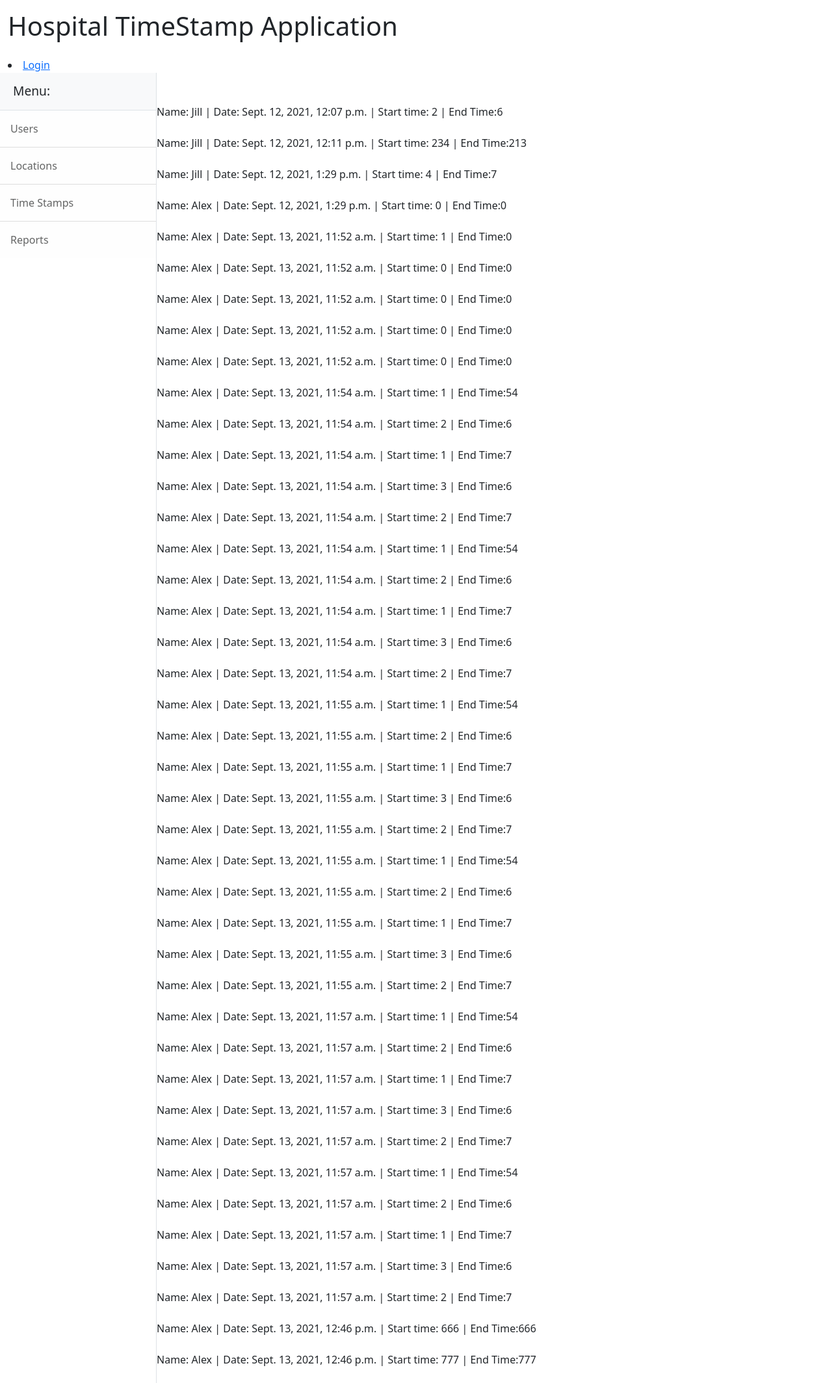
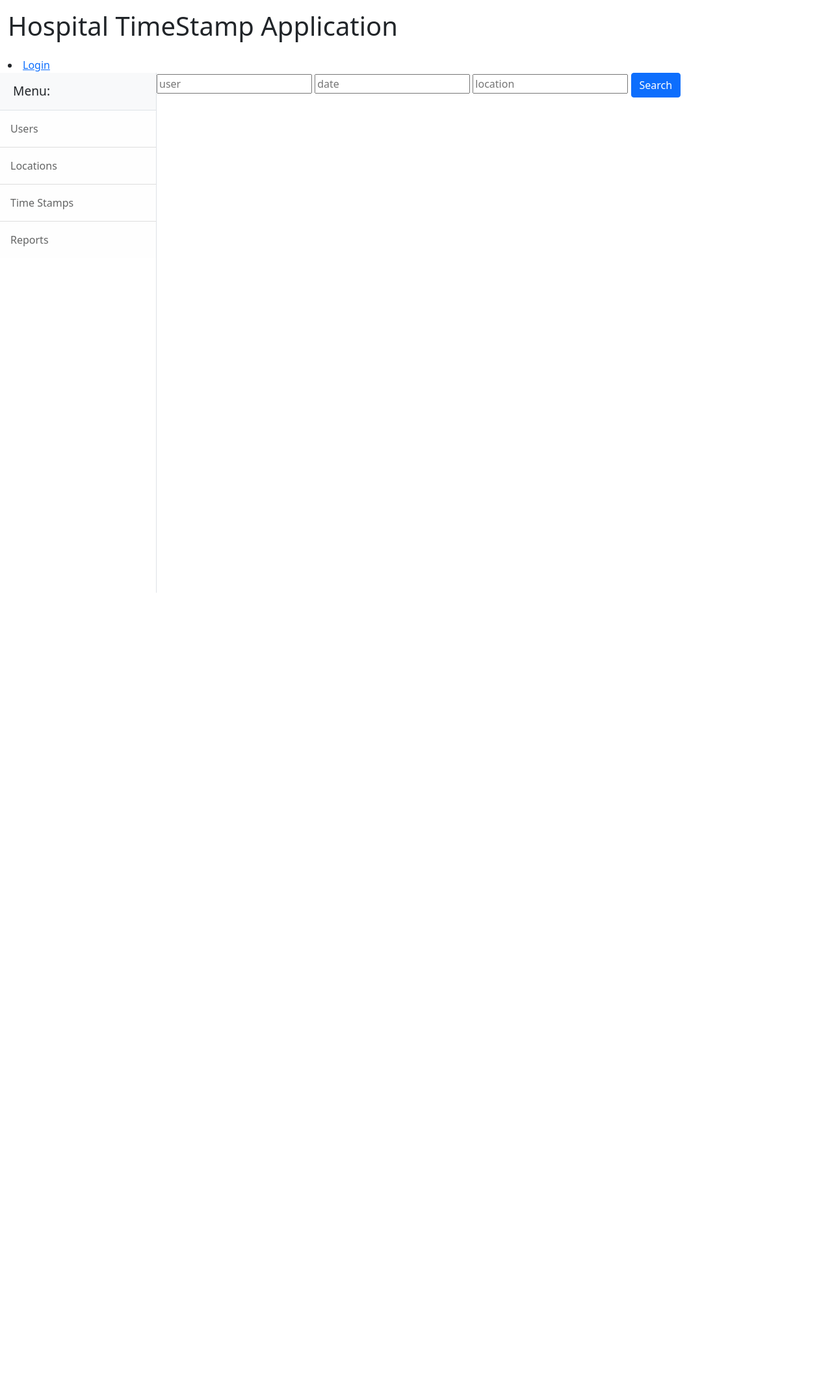
Before and after one commit to cee-vance/DoctorTimesheetManagement, a Django app: page /core/reports/ in a window 1280 px wide. Shown: the whole page at 65% size. After the commit the page ends 912 px from the top, so only its background shows below. Run offline with Django 3.2, Linux system fonts and the light colour scheme; data comes from the database, SQL or seed files in the repository; some libraries are stand-ins or nearby versions.

Commit message:
added some filters for reports.html , user, date, location

```diff
--- a/core/templates/reports.html
+++ b/core/templates/reports.html
@@ -1,13 +1,25 @@
 {% extends 'main.html'%}
 
 {% block content %}
+<div>
 
 
-    <br>{% if workentries %}
-        {% for entry in workentries %}
+    <form method = "GET" action=".">
+         <input type="search" name="doctor_id" placeholder="user"/>
+    <input type="search" name="date" placeholder="date"/>
+    <input type="search" name="location" placeholder="location" />
+
+<button type="submit" class="btn btn-primary">Search</button>
+         </form>
+    <ul>
+        {% for entry in entries %}
+        <li>
             <br>Name: {{ entry.doctor_id }} | Date: {{ entry.date }} | Start time: {{ entry.start_time }} | End Time:{{ entry.end_time }}</br>
-        {% endfor %}
-    {% endif %}</br>
+        </li>
+            {% endfor %}
+  </ul>
 
 
+</div>
+
 {% endblock content %}
--- a/core/urls.py
+++ b/core/urls.py
@@ -1,8 +1,9 @@
 from . import views
 from django.urls import path, re_path
-from core.views import admin_main, users_page, locations_page, reports_page, \
+from core.views import admin_main, users_page, locations_page, \
     DoctorCreateView, DoctorDetailsView, CreateLocation,LocationUpdate , UserUpdate , LocationDelete,  \
-    LocationDetail , UserDelete, stamps_second_test_function, stamps_page
+    LocationDetail , UserDelete, stamps_second_test_function, stamps_page, \
+    workentry_filter
 
 app_name ='core'
 
@@ -15,7 +16,7 @@ urlpatterns = [
     # Testing new Stamps page
     path('stamps_detail/<pk>/', stamps_second_test_function, name='stamps_detail'),
 
-    path('reports/', reports_page.as_view() , name='reports'),
+    path('reports/', workentry_filter , name='reports'),
     # create a doctor / user
     path('create_user/', DoctorCreateView.as_view(), name='create_user'),
     # doctor / user details ... link from users.html
--- a/core/views.py
+++ b/core/views.py
@@ -3,6 +3,7 @@ from django.urls import reverse, reverse_lazy
 from django.utils import timezone
 from django.views.generic import ListView, DetailView, CreateView, UpdateView, DeleteView
 from django.shortcuts import get_object_or_404, render, redirect, HttpResponseRedirect
+
 
 import core.models
 from .models import User, Location, WorkEntry
@@ -29,15 +30,29 @@ class locations_page(ListView):
     context_object_name='locations'
 
 
-class reports_page(ListView):
-    model = Location
-    template_name = 'reports.html'
-    form_class = ReportForm
 
-    def get_context_data(self, **kwargs):
-        context = super().get_context_data(**kwargs)
-        context.update({'workentries': WorkEntry.objects.all})
-        return context
+
+def workentry_filter(request):
+    qs = WorkEntry.objects.all()
+    user_contains = request.GET.get('doctor_id')
+    srch_date = request.GET.get('date')
+    srch_location = request.GET.get('location')
+
+    if user_contains != '':
+       qs = qs.filter(doctor_id  = user_contains )
+
+    if srch_date != '':
+        qs = qs.filter( date = srch_date)
+
+    if srch_location != '':
+        qs = qs.filter(location = srch_location)
+
+    context = {
+        'entries':qs
+    }
+    return render(request, 'reports.html', context)
+
+
 
 
 class stamps_page(ListView):
```
